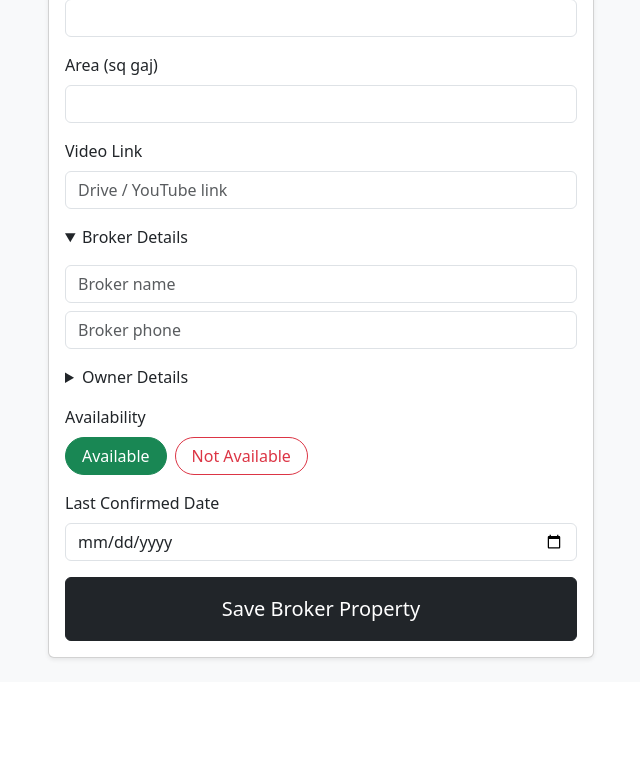
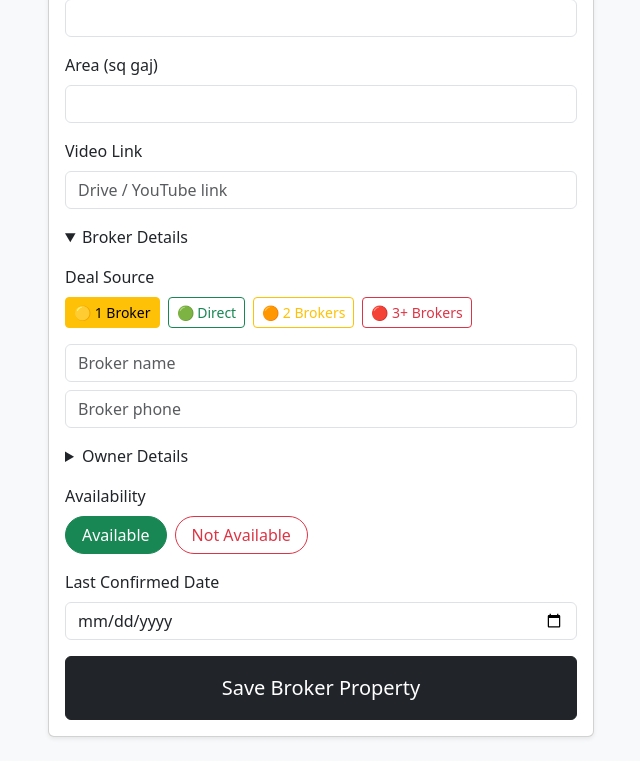
Before and after one commit to nikhilsharma/realestate-mvp, a Flask app: template templates/add_broker_property.html in a window 1280 px wide, after a click on "Broker Details". Shown: the part 762-1523 px from the top of the page, without its empty margins (319-959 px from the left). Before the commit the page ends 1423 px from the top, so only its background shows below. Run offline with Flask 3, Linux system fonts and the light colour scheme; the template is opened without the code that fills it, so the values that code supplies are empty; some libraries are stand-ins or nearby versions.

Commit message:
Added broker_chain in broker_properties

```diff
--- a/app/db.py
+++ b/app/db.py
@@ -154,6 +154,11 @@ def init_db():
     ADD COLUMN IF NOT EXISTS area_clusters TEXT[];
     """)
 
+    cursor.execute("""
+    ALTER TABLE broker_properties
+    ADD COLUMN IF NOT EXISTS broker_chain_count INTEGER DEFAULT 1;
+    """)
+
     conn.commit()
     cursor.close()
     conn.close()
--- a/app/utils.py
+++ b/app/utils.py
@@ -60,6 +60,9 @@ def parse_broker_property_form(form):
     else:
         last_confirmed_at = date.today()
 
+    chain_raw = form.get("broker_chain_count")
+    broker_chain_count = int(chain_raw) if chain_raw else 0
+
     area_clusters = form.getlist("area_cluster[]")
     area_cluster = area_clusters[0] if area_clusters else None
 
@@ -84,7 +87,8 @@ def parse_broker_property_form(form):
         "tags": tags,
         "last_confirmed_at": last_confirmed_at,
         "latitude": float(form.get("latitude")) if form.get("latitude") else None,
-        "longitude": float(form.get("longitude")) if form.get("longitude") else None
+        "longitude": float(form.get("longitude")) if form.get("longitude") else None,
+        "broker_chain_count": broker_chain_count
     }
 
 def build_next_page_url(request, next_page, filters=None):
--- a/templates/add_broker_property.html
+++ b/templates/add_broker_property.html
@@ -138,6 +138,10 @@
 
                         <div class="mt-3">
 
+                            <!-- 🔥 Deal Source FIRST -->
+                            {% set selected = None %}
+                            {% include "partials/_broker_chain.html" %}
+
                             <input name="broker_name" class="form-control mb-2" placeholder="Broker name">
 
                             <input name="broker_contact" class="form-control" inputmode="numeric" placeholder="Broker phone">
--- a/templates/edit_broker_property.html
+++ b/templates/edit_broker_property.html
@@ -136,6 +136,8 @@
 
                     <!-- Broker Name -->
                     <div class="mb-3">
+                        {% set selected = property.broker_chain_count %}
+                        {% include "partials/_broker_chain.html" %}
                         <label class="form-label">Broker Name</label>
                         <input name="broker_name" class="form-control"
                                value="{{ property.broker_name or '' }}">
--- /dev/null
+++ b/templates/partials/_broker_chain.html
@@ -0,0 +1,25 @@
+<div class="mb-3">
+    <label class="form-label">Deal Source</label>
+
+    {% set selected_val = selected if selected is not none else 1 %}
+
+    <div class="d-flex flex-wrap gap-2">
+
+        <input type="radio" class="btn-check" name="broker_chain_count" id="chain-1" value="1"
+               {% if selected_val == 1 %}checked{% endif %}>
+        <label class="btn btn-outline-warning btn-sm" for="chain-1">🟡 1 Broker</label>
+
+        <input type="radio" class="btn-check" name="broker_chain_count" id="chain-0" value="0"
+               {% if selected_val == 0 %}checked{% endif %}>
+        <label class="btn btn-outline-success btn-sm" for="chain-0">🟢 Direct</label>
+
+        <input type="radio" class="btn-check" name="broker_chain_count" id="chain-2" value="2"
+               {% if selected_val == 2 %}checked{% endif %}>
+        <label class="btn btn-outline-warning btn-sm" for="chain-2">🟠 2 Brokers</label>
+
+        <input type="radio" class="btn-check" name="broker_chain_count" id="chain-3" value="3"
+               {% if selected_val >= 3 %}checked{% endif %}>
+        <label class="btn btn-outline-danger btn-sm" for="chain-3">🔴 3+ Brokers</label>
+
+    </div>
+</div>
```
Also changed, not shown: app/models/broker_property_model.py (+8 -4 lines), app/services/broker_visuals.py (+16 -0 lines), templates/partials/broker_properties/_broker_card.html (+8 -1 lines).
